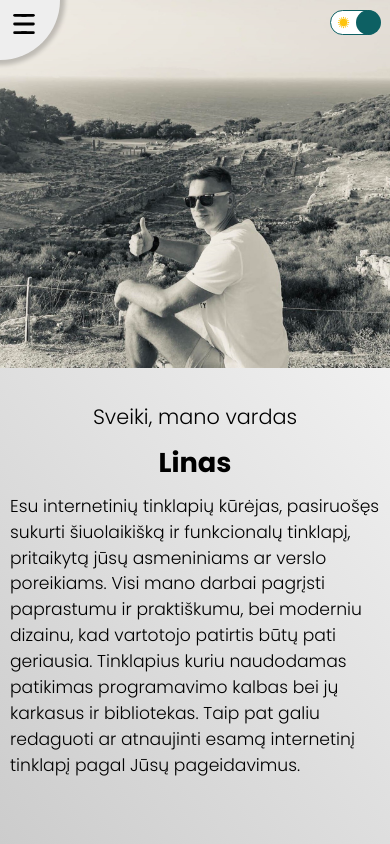
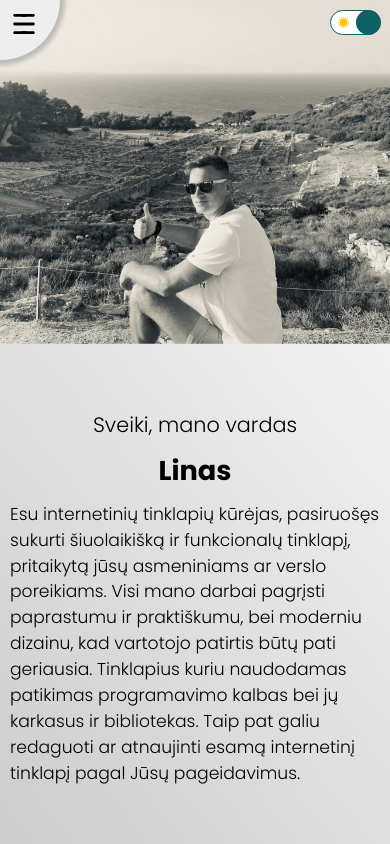
Before and after one commit to gelezhinis/reactive-solutions, a React (Create React App) app: page / in a window 390 px wide. Built offline with nearby package versions, Linux system fonts and the light colour scheme.

Commit message:
fixed home-intro

```diff
--- a/package.json
+++ b/package.json
@@ -40,5 +40,8 @@
       "last 1 firefox version",
       "last 1 safari version"
     ]
+  },
+  "devDependencies": {
+    "@babel/plugin-proposal-private-property-in-object": "^7.21.11"
   }
 }
--- a/src/components/Home/home.css
+++ b/src/components/Home/home.css
@@ -146,7 +146,7 @@
   }
 
   .home-intro {
-    margin-top: 1rem;
+    margin-top: 2rem;
     margin-bottom: 10px;
   }
 
@@ -188,7 +188,7 @@
     flex-direction: column-reverse;
   }
   .home-image {
-    height: 150%;
+    height: 140%;
   }
 }
 
```
Also changed, not shown: 1 other file (tests, documents, lock files or other folders).
